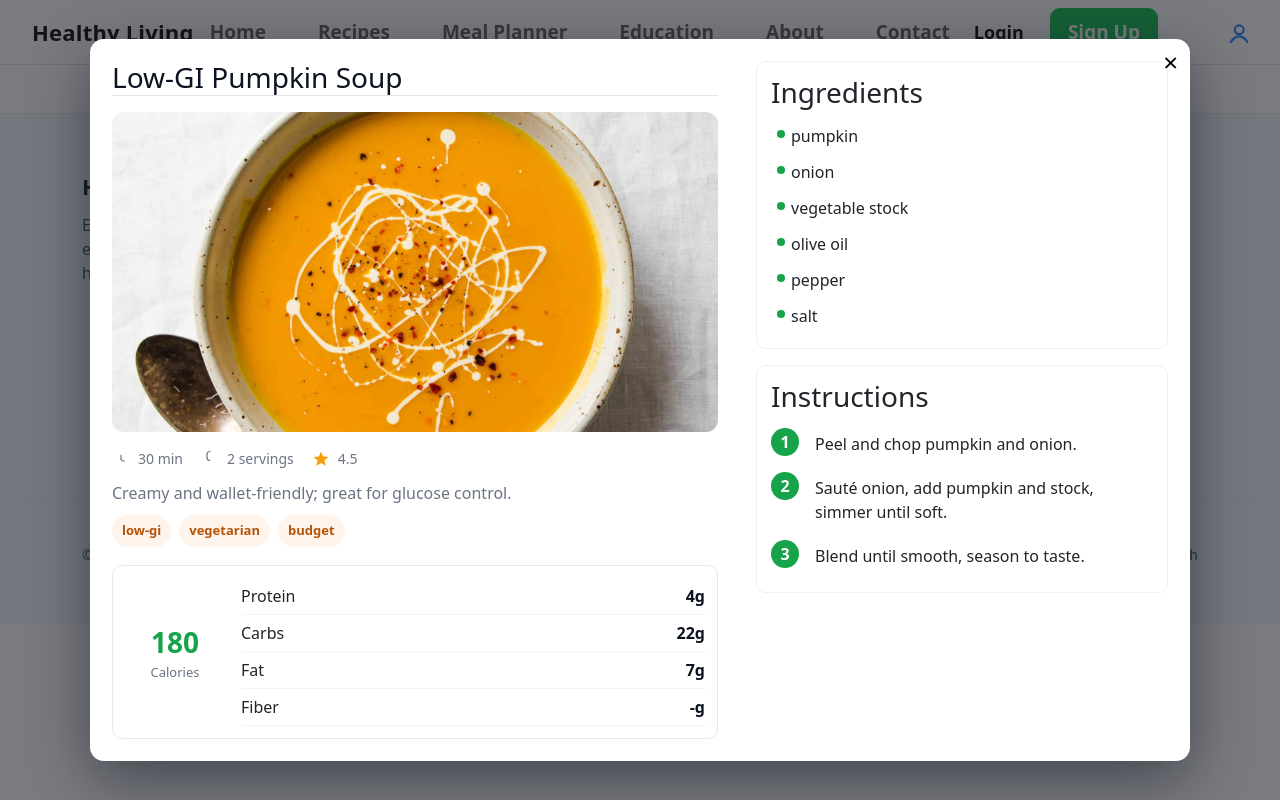
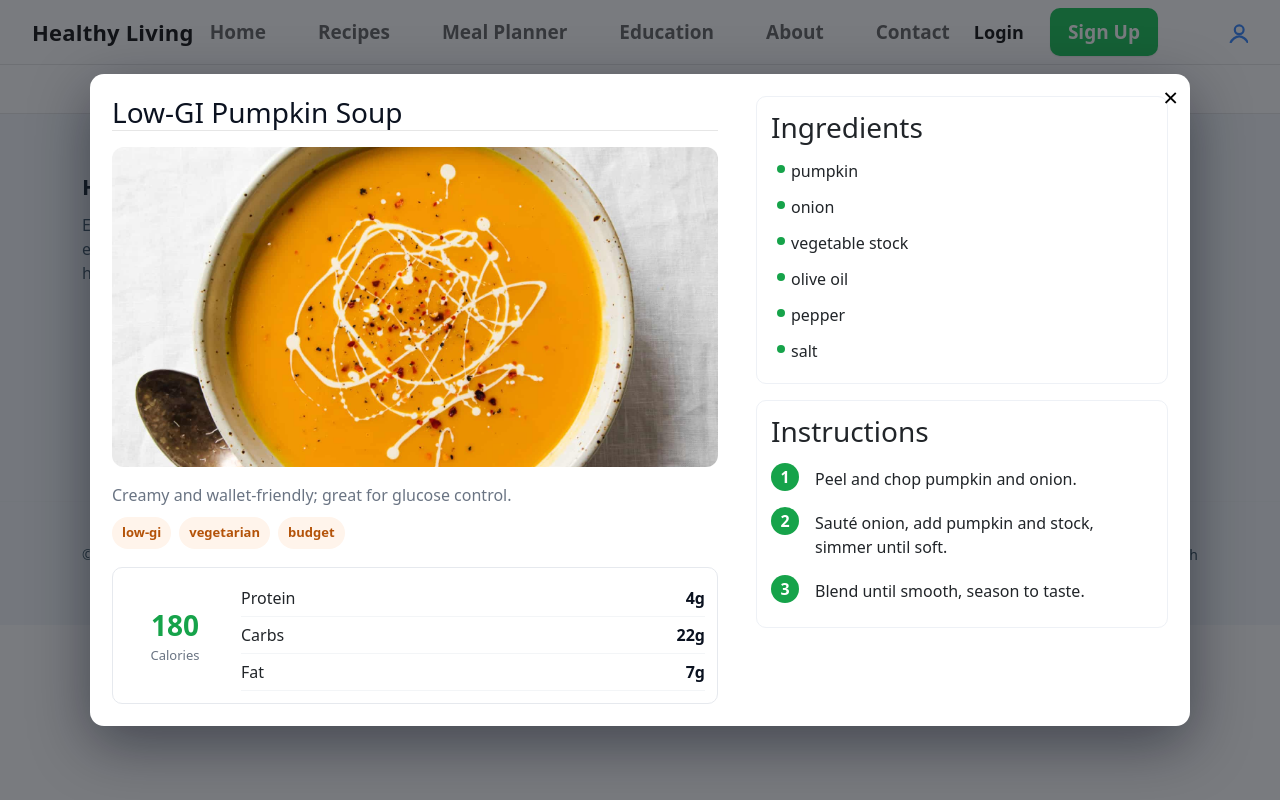
Before and after one commit to Dy1anL1/5032-Nutrition-Education, a Vue app: page /recipes/1 in a window 1280 px wide. Built offline with nearby package versions, Linux system fonts and the light colour scheme.

Commit message:
fix structure

```diff
--- a/src/pages/RecipeDetail.vue
+++ b/src/pages/RecipeDetail.vue
@@ -19,7 +19,8 @@
                 <svg class="rd-icon" viewBox="0 0 24 24" aria-hidden="true">
                   <path fill="#22c55e" d="M12 2c1 0 2 .5 2 1.5S13 6 12 7s-2-1.5-2-3.5S11 2 12 2z" />
                   <circle cx="12" cy="14" r="6" fill="#22c55e" opacity="0.12" />
-                </svg> -->
+                </svg>
+                -->
                 <h1 class="rd-title">{{ recipe.title }}</h1>
               </div>
             </header>
@@ -28,6 +29,7 @@
               <img :src="recipe.image" alt="" class="rd-image" />
             </div>
 
+            <!--
             <div class="rd-meta">
               <div class="rd-meta-item">
                 <svg class="ico" viewBox="0 0 24 24">
@@ -65,6 +67,7 @@
                 <span>4.5</span>
               </div>
             </div>
+            -->
 
             <p class="rd-summary">{{ recipe.summary }}</p>
 
@@ -86,9 +89,6 @@
                 </div>
                 <div class="nut-row">
                   <span>Fat</span><strong>{{ recipe.nutrition?.fat || '-' }}g</strong>
-                </div>
-                <div class="nut-row">
-                  <span>Fiber</span><strong>{{ recipe.nutrition?.fiber || '-' }}g</strong>
                 </div>
               </div>
             </div>
```
